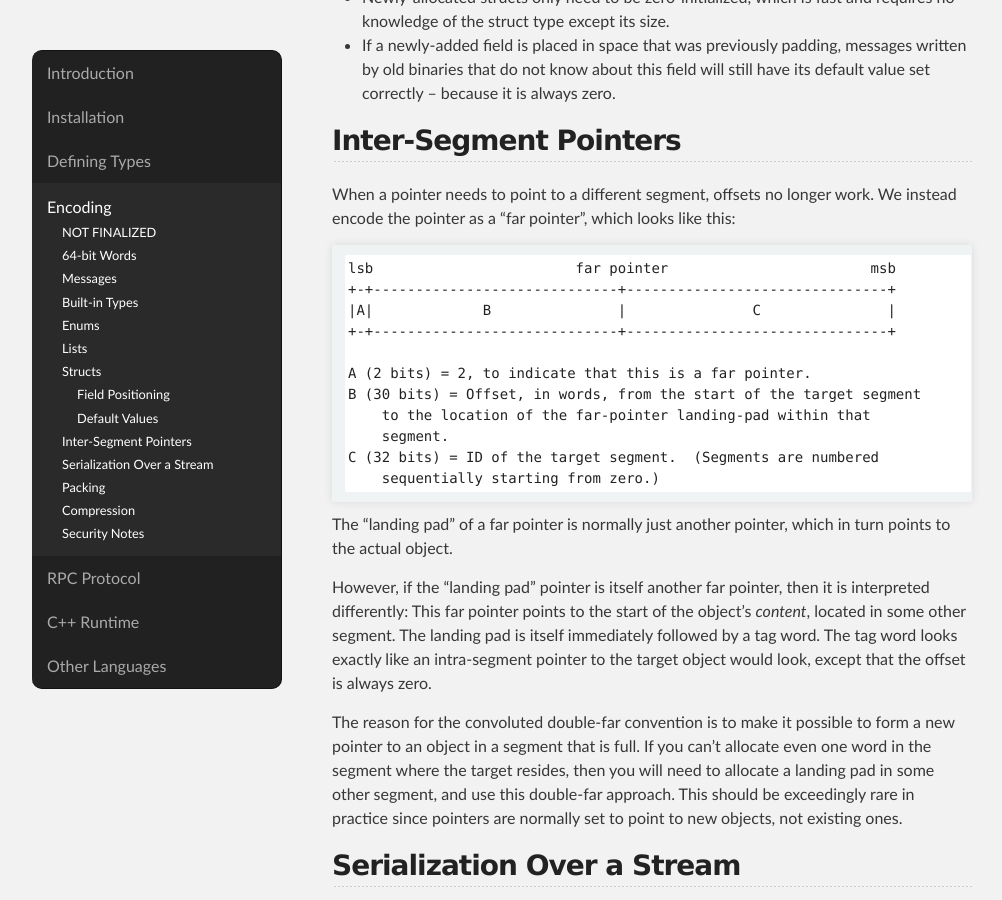
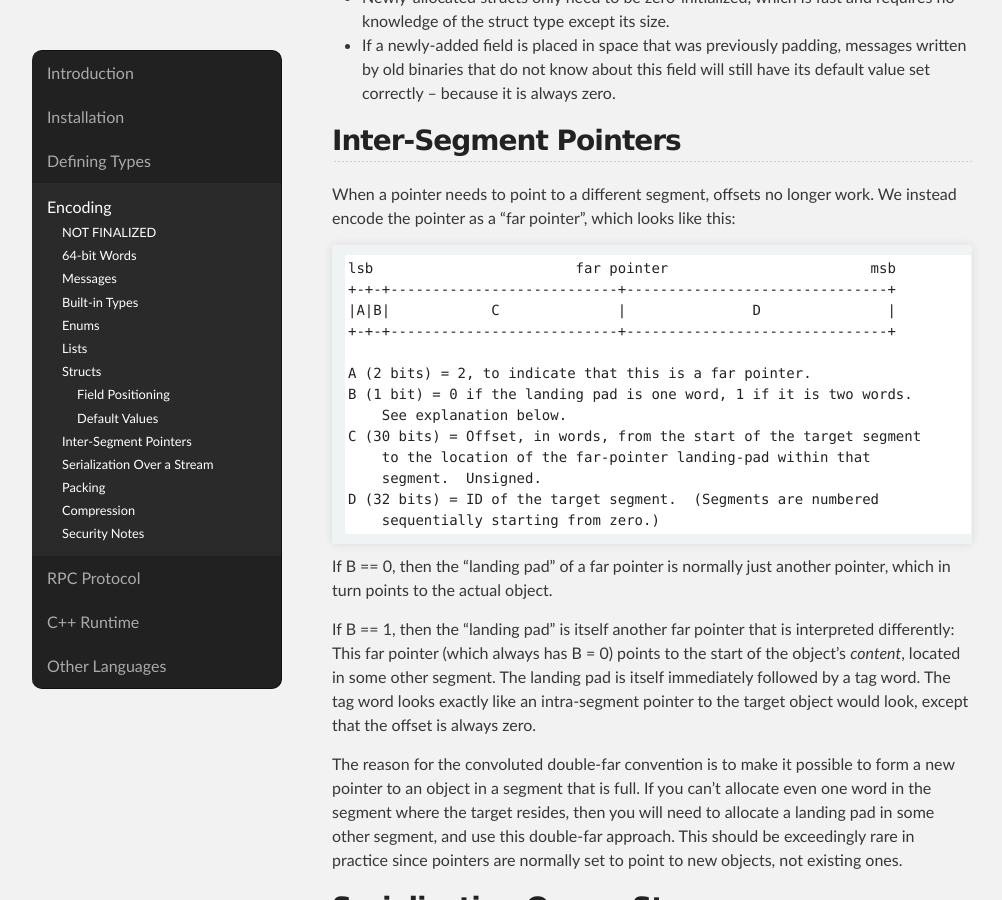
Before and after one commit to capnproto/capnproto, a Jekyll site: the page built from doc/encoding.md, in a window 1280 px wide and 900 px high, scrolled down 4883 px. Shown: the whole window, without its empty margins (18-1020 px from the left). Built offline with Jekyll 4.4.1, drawn with Linux system fonts in a browser that asks for light colours.

Commit message:
Update far pointer implementation to match spec.  Also adjust the spec slightly so that you can tell whether a far pointer is a double-far before you dereference it.

```diff
--- a/doc/encoding.md
+++ b/doc/encoding.md
@@ -201,25 +201,27 @@ When a pointer needs to point to a different segment, offsets no longer work.  W
 the pointer as a "far pointer", which looks like this:
 
     lsb                        far pointer                        msb
-    +-+-----------------------------+-------------------------------+
-    |A|             B               |               C               |
-    +-+-----------------------------+-------------------------------+
+    +-+-+---------------------------+-------------------------------+
+    |A|B|            C              |               D               |
+    +-+-+---------------------------+-------------------------------+
 
     A (2 bits) = 2, to indicate that this is a far pointer.
-    B (30 bits) = Offset, in words, from the start of the target segment
+    B (1 bit) = 0 if the landing pad is one word, 1 if it is two words.
+        See explanation below.
+    C (30 bits) = Offset, in words, from the start of the target segment
         to the location of the far-pointer landing-pad within that
-        segment.
-    C (32 bits) = ID of the target segment.  (Segments are numbered
+        segment.  Unsigned.
+    D (32 bits) = ID of the target segment.  (Segments are numbered
         sequentially starting from zero.)
 
-The "landing pad" of a far pointer is normally just another pointer, which in turn points to the
-actual object.
+If B == 0, then the "landing pad" of a far pointer is normally just another pointer, which in turn
+points to the actual object.
 
-However, if the "landing pad" pointer is itself another far pointer, then it is interpreted
-differently:  This far pointer points to the start of the object's _content_, located in some other
-segment.  The landing pad is itself immediately followed by a tag word.  The tag word looks exactly
-like an intra-segment pointer to the target object would look, except that the offset is always
-zero.
+If B == 1, then the "landing pad" is itself another far pointer that is interpreted differently:
+This far pointer (which always has B = 0) points to the start of the object's _content_, located in
+some other segment.  The landing pad is itself immediately followed by a tag word.  The tag word
+looks exactly like an intra-segment pointer to the target object would look, except that the offset
+is always zero.
 
 The reason for the convoluted double-far convention is to make it possible to form a new pointer
 to an object in a segment that is full.  If you can't allocate even one word in the segment where
```
Also changed, not shown: 1 other file.
